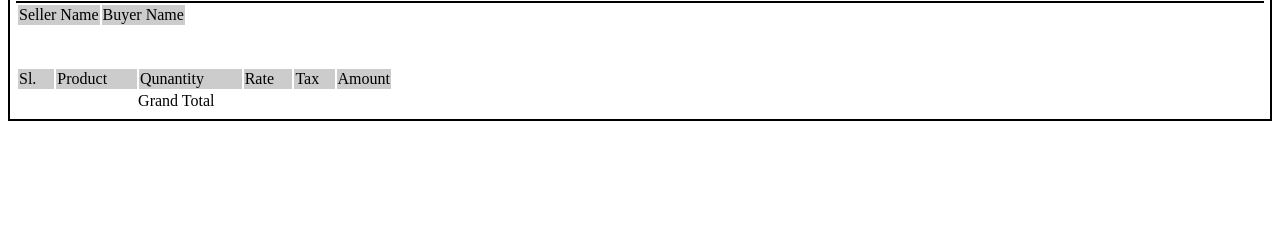
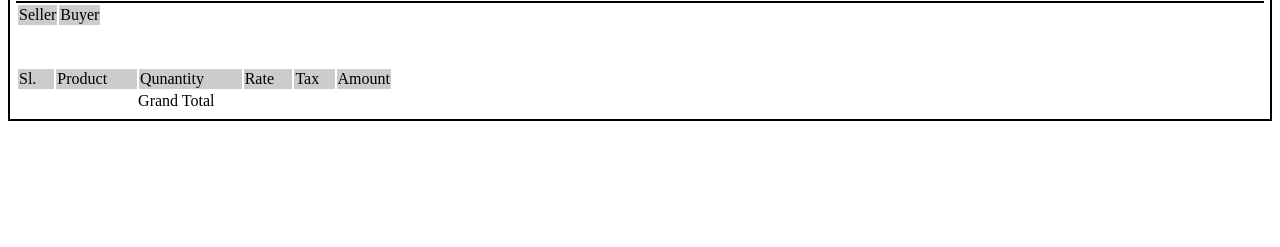
Before and after one commit to ankitkrrr/Invoice-Project, a Django app: template invoice/templates/invoice/invoice.html in a window 1280 px wide. Shown: the part 53-300 px from the top of the page. Run offline with Django 3.2, Linux system fonts and the light colour scheme; the template is opened without the code that fills it, so the values that code supplies are empty.

Commit message:
change url html

```diff
--- a/invoice/templates/invoice/create.html
+++ b/invoice/templates/invoice/create.html
@@ -160,7 +160,7 @@
                     },
                 })
                     .then(res => res.json())
-                    .then(res => { location.href = '/print/' + res.id })
+                    .then(res => { location.href = "{% url 'print' %}" + res.id })
                     .catch(err => console.log(error));
 
             })
--- a/invoice/templates/invoice/invoice.html
+++ b/invoice/templates/invoice/invoice.html
@@ -36,10 +36,10 @@
         <table>
             <tr style="background-color: #ccc;">
                 <td>
-                    Seller Name
+                    Seller
                 </td>
                 <td>
-                    Buyer Name
+                    Buyer
                 </td>
             </tr>
             <tr>
```
